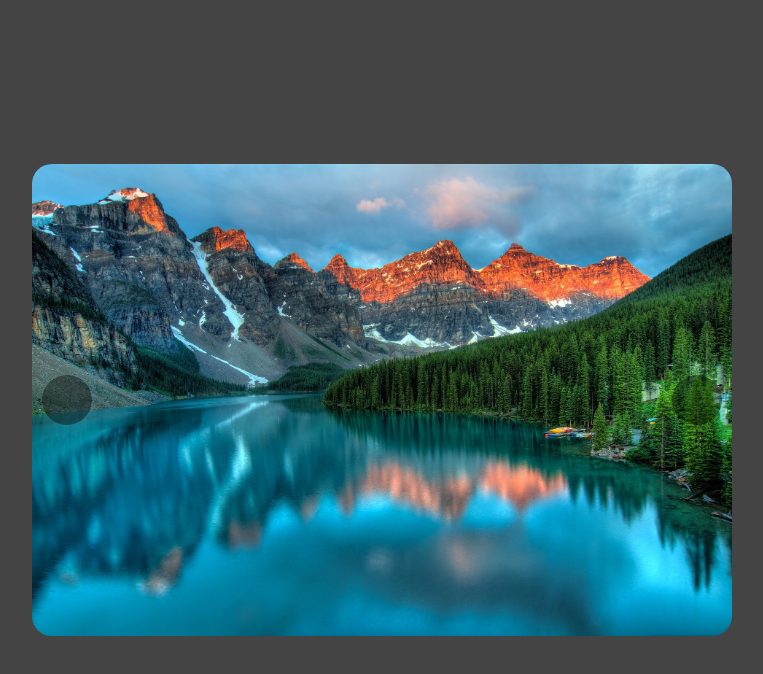
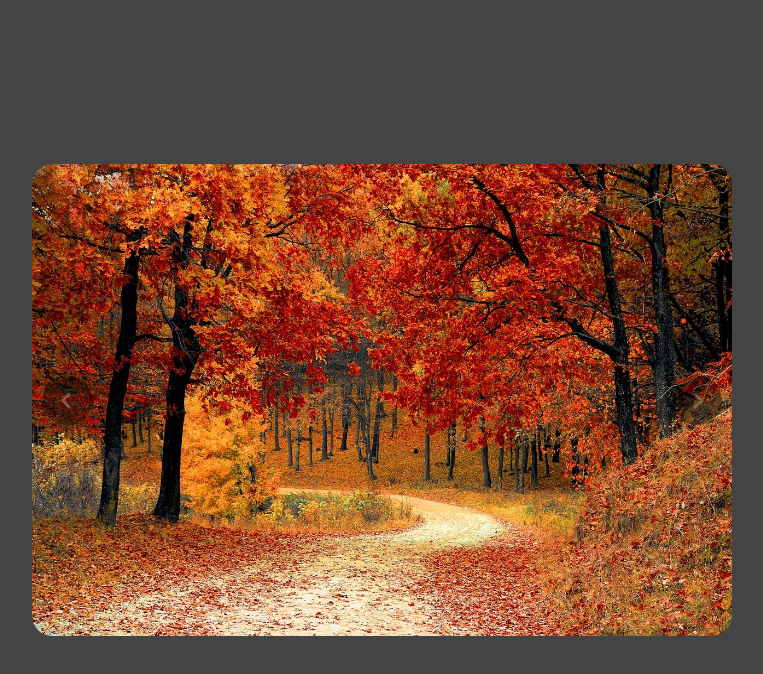
Before and after one commit to DiegoFabbrii/slider-js, a plain HTML site: page index.html in a window 1280 px wide. Both pictures are taken after a click on the element 955 px from the left and 400 px from the top of the page. Shown: the whole page, without its empty margins (258-1021 px from the left). Drawn offline with nearby package versions, Linux system fonts and the light colour scheme.

Commit message:
funcionalidades do slider

```diff
--- a/assets/css/style.css
+++ b/assets/css/style.css
@@ -21,12 +21,14 @@ img {
 
 .container {
     width: 700px;
-    overflow: hidden;
+    border-radius: 20px;
+    overflow-x: hidden;
     position: relative;
 }
 
 .next,
 .previous {
+    font-size: 35px;
     width: 50px;
     height: 50px;
     border-radius: 50%;
@@ -34,7 +36,30 @@ img {
     position: absolute;
     top: 50%;
     transform: translateY(-50%);
+
+    display: flex;
+    justify-content: center;
+    align-items: center;
+
+    transition: 0.3s;
     cursor: pointer;
+    z-index: 3;
+}
+
+.next i,
+.previous i {
+    color: #ffffff40;
+    transition: 0.3s;
+}
+
+.next:hover,
+.previous:hover {
+    background-color: rgba(0, 0, 0, 0.7);
+}
+
+.next:hover i,
+.previous:hover i {
+    color: #ffffff70;
 }
 
 .next {
@@ -47,4 +72,19 @@ img {
 
 .slider {
     display: flex;
+    transition: 0.3s;
 }
+
+@media (max-width: 820px) {
+    .container {
+        width: 90%;
+    }
+}
+
+@media (max-width: 540px) {
+    .next,
+    .previous {
+        width: 35px;
+        height: 35px;
+    }
+}
--- a/assets/js/main.js
+++ b/assets/js/main.js
@@ -0,0 +1,22 @@
+const slider = () => {
+    const slider = document.querySelector(".slider");
+    const next = document.querySelector(".next");
+    const previous = document.querySelector(".previous");
+    const images = document.querySelectorAll(".slider img");
+
+    let current = 0;
+
+    next.addEventListener("click", () => {
+        current++;
+        if (current >= images.length) current = 0;
+        slider.style.transform = `translateX(${-current * 100}%)`;
+    });
+
+    previous.addEventListener("click", () => {
+        current--;
+        if (current < 0) current = images.length - 1;
+        slider.style.transform = `translateX(${-current * 100}%)`;
+    });
+};
+
+slider();
--- a/index.html
+++ b/index.html
@@ -5,12 +5,20 @@
         <meta http-equiv="X-UA-Compatible" content="IE=edge" />
         <meta name="viewport" content="width=device-width, initial-scale=1.0" />
         <link rel="stylesheet" href="./assets/css/style.css" />
+        <link
+            href="https://unpkg.com/boxicons@2.1.1/css/boxicons.min.css"
+            rel="stylesheet"
+        />
         <title>Slider js</title>
     </head>
     <body>
         <div class="container">
-            <div class="next"></div>
-            <div class="previous"></div>
+            <div class="next">
+                <i class="bx bx-chevron-right"></i>
+            </div>
+            <div class="previous">
+                <i class="bx bx-chevron-left"></i>
+            </div>
 
             <div class="slider">
                 <img
```
